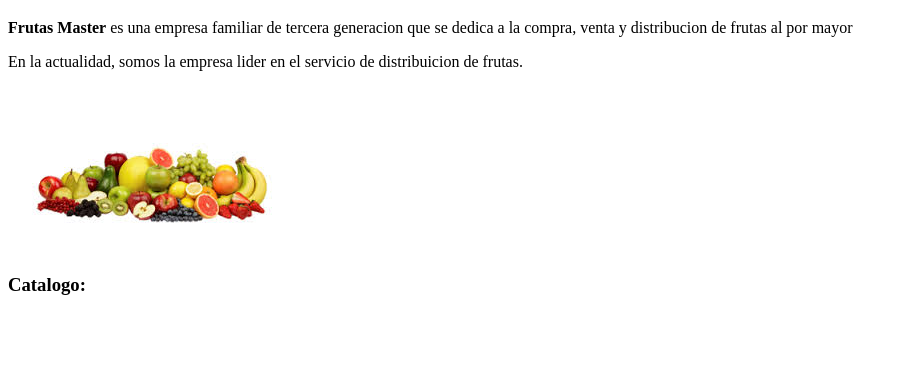
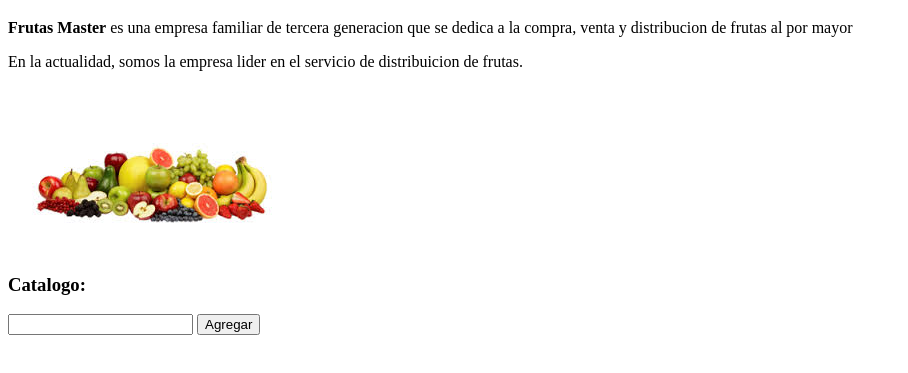
Before and after one commit to anisen/lista-frutas, a plain HTML site: page index.html in a window 1280 px wide. Shown: the part 61-434 px from the top of the page, without its empty margins (0-908 px from the left). Drawn offline with Linux system fonts and the light colour scheme.

Commit message:
html listo

```diff
--- a/index.html
+++ b/index.html
@@ -11,6 +11,9 @@
 	<p>En la actualidad, somos la empresa lider en el servicio de distribuicion de frutas.</p>
 	<img src="assets/image/descarga.jpg">
 	<h3>Catalogo:</h3>
+	<div id="contenedor"></div>
+	<input type="text" id="lista">
+	<button onclick="frutas()">Agregar</button>
 	<script type="text/javascript" src="assets/js/javaScript.js"></script>
 </body>
 </html>
```
